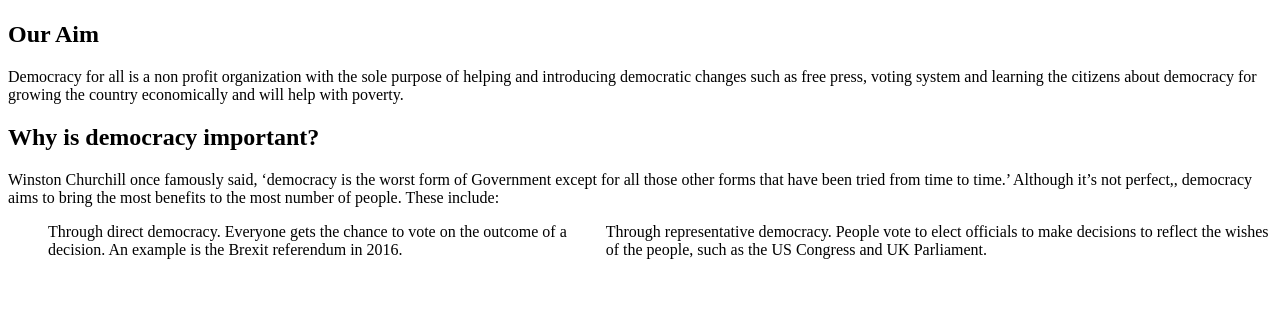
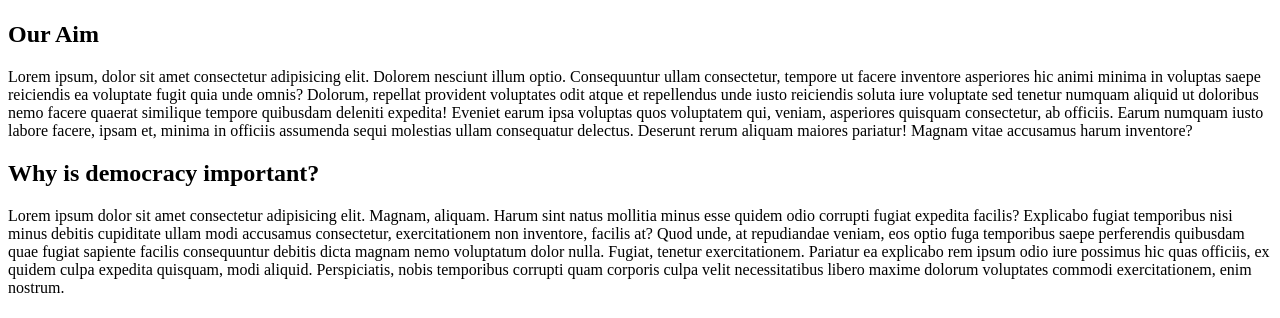
Before and after one commit to tintun2602/Snowball-Challenge, a plain HTML site: page Index.html in a window 1280 px wide. Shown: the part 651-969 px from the top of the page. Before the commit the page ends 931 px from the top, so only its background shows below. Drawn offline with Linux system fonts and the light colour scheme.

Commit message:
Skrevet tekst for begge p

```diff
--- a/Index.html
+++ b/Index.html
@@ -40,14 +40,9 @@
        </div>
        </div>
    <h2>Our Aim</h2>
-   <p> Democracy for all is a non profit organization with the sole purpose of helping and introducing democratic changes such as free press, voting system and learning the citizens about democracy for growing the country economically and will help with poverty.  </p>
+   <p> Lorem ipsum, dolor sit amet consectetur adipisicing elit. Dolorem nesciunt illum optio. Consequuntur ullam consectetur, tempore ut facere inventore asperiores hic animi minima in voluptas saepe reiciendis ea voluptate fugit quia unde omnis? Dolorum, repellat provident voluptates odit atque et repellendus unde iusto reiciendis soluta iure voluptate sed tenetur numquam aliquid ut doloribus nemo facere quaerat similique tempore quibusdam deleniti expedita! Eveniet earum ipsa voluptas quos voluptatem qui, veniam, asperiores quisquam consectetur, ab officiis. Earum numquam iusto labore facere, ipsam et, minima in officiis assumenda sequi molestias ullam consequatur delectus. Deserunt rerum aliquam maiores pariatur! Magnam vitae accusamus harum inventore? </p>
    <h2> Why is democracy important?</h2>
-   <p>Winston Churchill once famously said, ‘democracy is the worst form of Government except for all those other forms that have been tried from time to time.’ Although it’s not perfect,, democracy aims to bring the most benefits to the most number of people. These include:
-       <ul>
-           <li>Through direct democracy. Everyone gets the chance to vote on the outcome of a decision. An example is the Brexit referendum in 2016. </li>
-           <li>Through representative democracy. People vote to elect officials to make decisions to reflect the wishes of the people, such as the US Congress and UK Parliament.</li>
-       </ul>
-   </p>
+   <p> Lorem ipsum dolor sit amet consectetur adipisicing elit. Magnam, aliquam. Harum sint natus mollitia minus esse quidem odio corrupti fugiat expedita facilis? Explicabo fugiat temporibus nisi minus debitis cupiditate ullam modi accusamus consectetur, exercitationem non inventore, facilis at? Quod unde, at repudiandae veniam, eos optio fuga temporibus saepe perferendis quibusdam quae fugiat sapiente facilis consequuntur debitis dicta magnam nemo voluptatum dolor nulla. Fugiat, tenetur exercitationem. Pariatur ea explicabo rem ipsum odio iure possimus hic quas officiis, ex quidem culpa expedita quisquam, modi aliquid. Perspiciatis, nobis temporibus corrupti quam corporis culpa velit necessitatibus libero maxime dolorum voluptates commodi exercitationem, enim nostrum. </p>
 </section>
  </article>
 <h1></h1>
```
